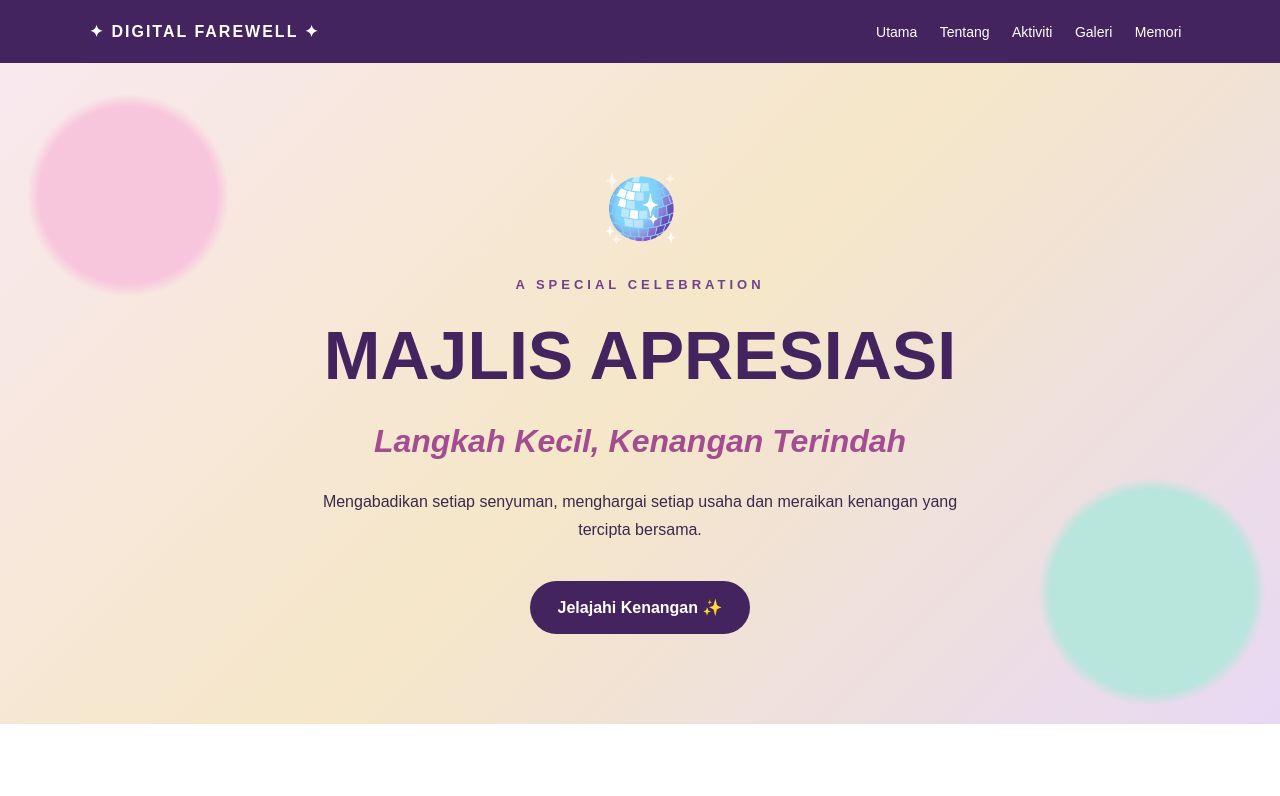
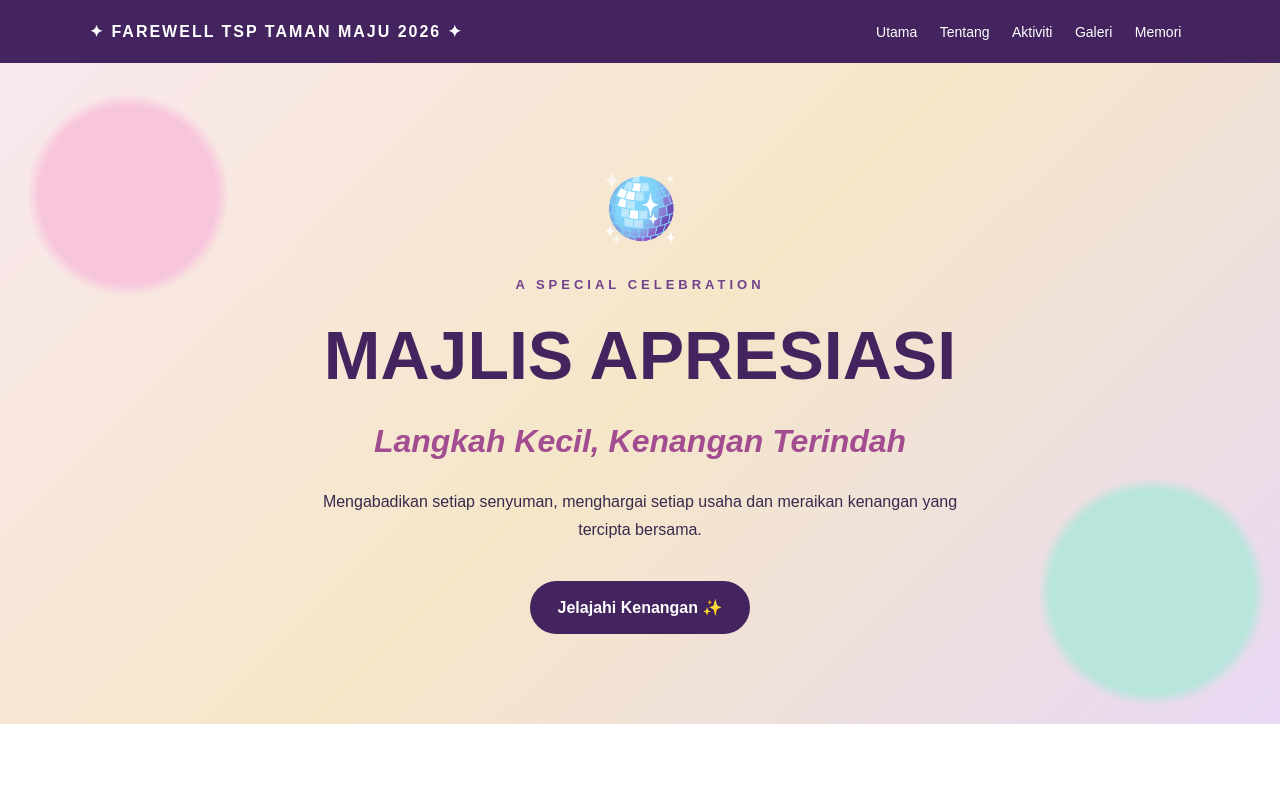
Before and after one commit to mshana1993/digital-farewell-memories, a plain HTML site: page index.html in a window 1280 px wide. Shown: the top 796 px of the page. Drawn offline with Linux system fonts and the light colour scheme.

Commit message:
Update index.html

```diff
--- a/index.html
+++ b/index.html
@@ -212,7 +212,7 @@ footer span {
 <body>
 
 <header>
-  <div class="logo">✦ DIGITAL FAREWELL ✦</div>
+<div class="logo">✦ FAREWELL TSP TAMAN MAJU 2026 ✦</div>
   <nav>
     <a href="#utama">Utama</a>
     <a href="#majlis">Tentang</a>
```
